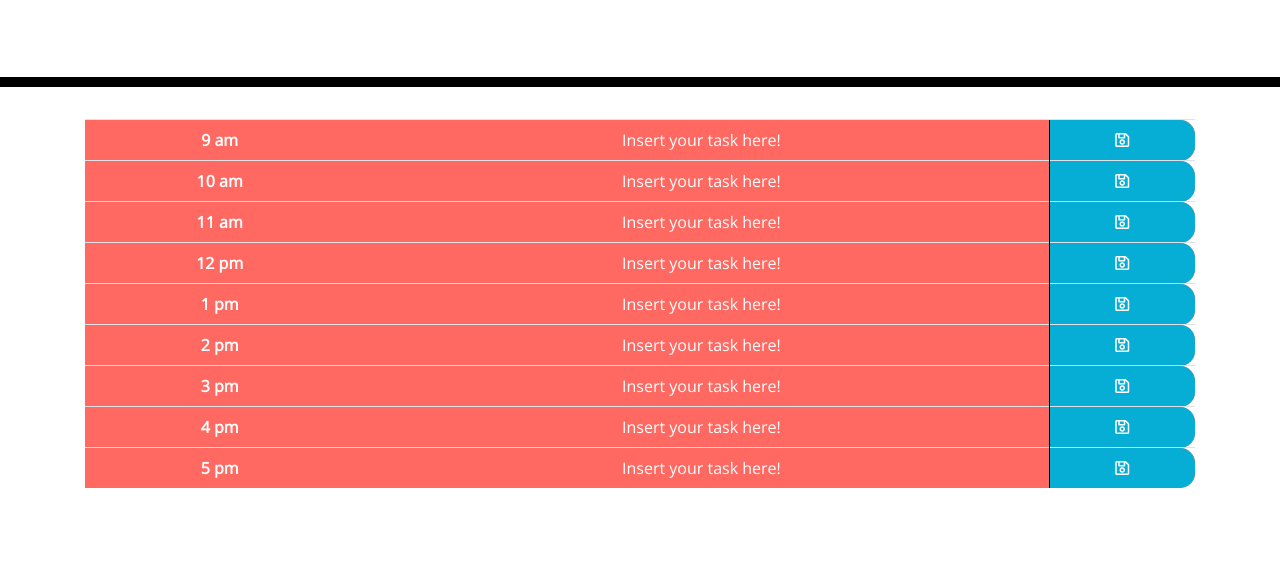
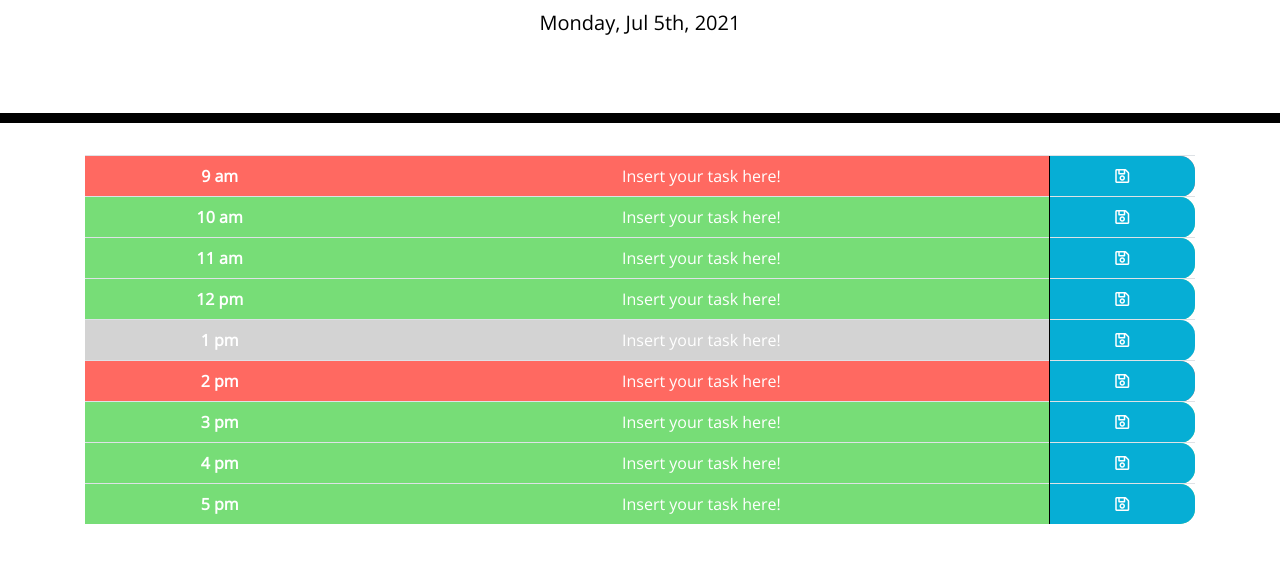
Before and after one commit to marisandb/Work-day-scheduler, a plain HTML site: page index.html in a window 1280 px wide. Shown: the part 181-744 px from the top of the page. Drawn offline with nearby package versions, Linux system fonts and the light colour scheme; files that its build step writes are made by us from their sources.

Commit message:
fixed broken link

```diff
--- a/index.html
+++ b/index.html
@@ -18,7 +18,7 @@
       href="https://fonts.googleapis.com/css?family=Open+Sans&display=swap"
       rel="stylesheet"
     />
-    <link rel="stylesheet" href="style.css" />
+    <link rel="stylesheet" href="./Develop/style.css" />
     <title>Work Day Scheduler</title>
   </head>
 
@@ -82,6 +82,6 @@
 
     <script src="https://code.jquery.com/jquery-3.4.1.min.js"></script>
     <script src="https://cdnjs.cloudflare.com/ajax/libs/moment.js/2.24.0/moment.min.js"></script>
-    <script src="./time.js".></script>
+    <script src="./Develop/time.js".></script>
   </body>
 </html>
```
